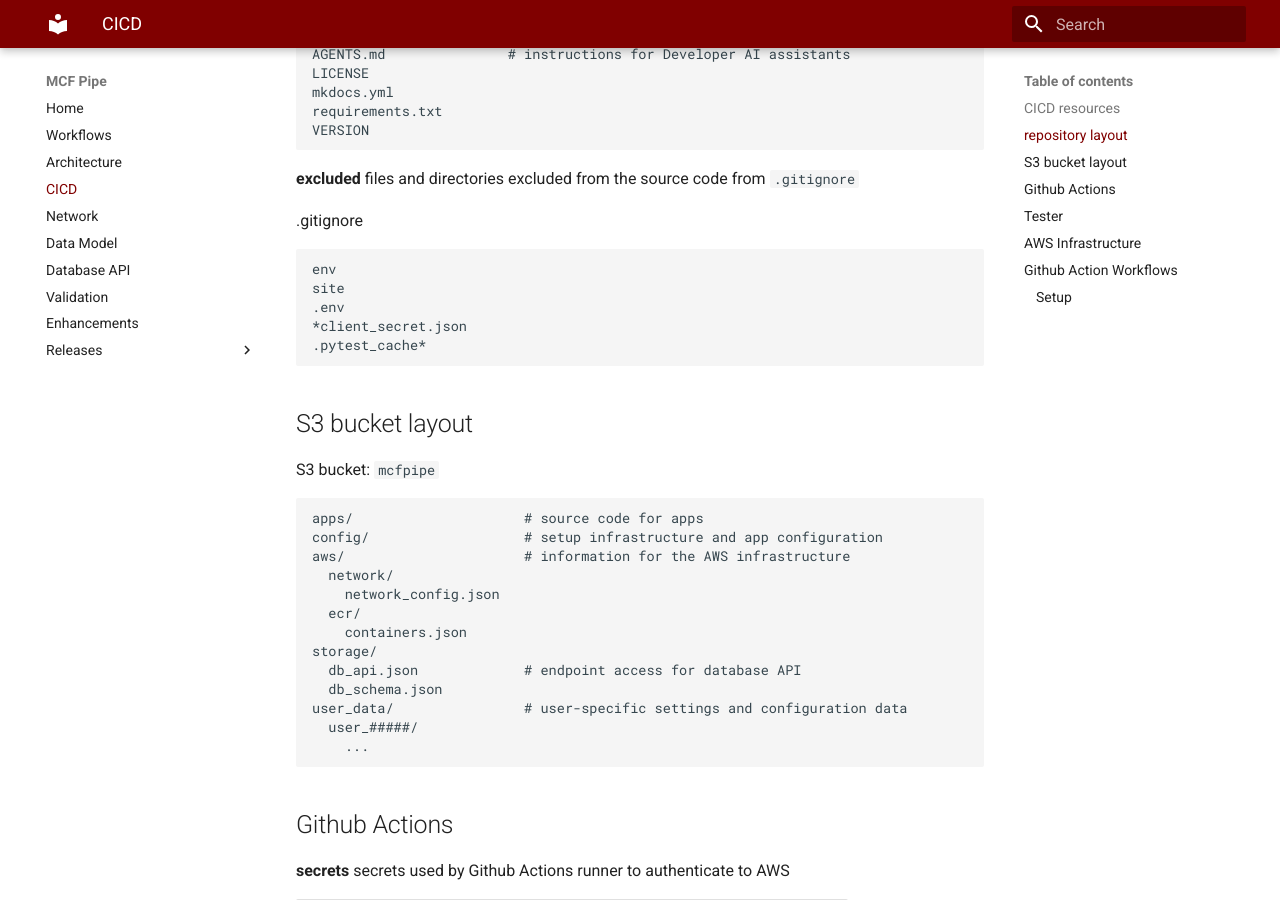
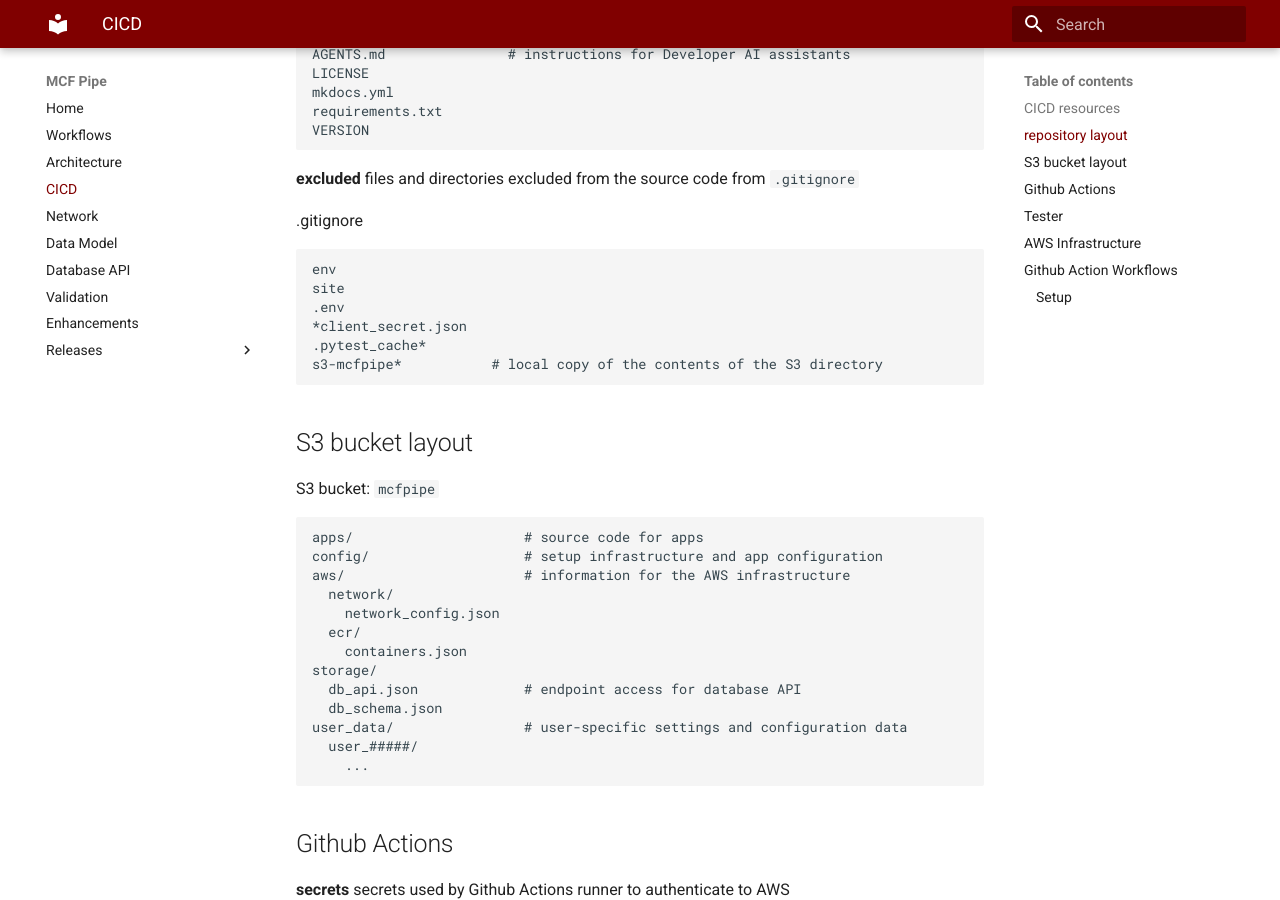
Before and after one commit to yayfalafels/mcfpipe, an MkDocs documentation site: the page built from docs/cicd.md, in a window 1280 px wide and 900 px high, scrolled down 1990 px. Built offline with MkDocs 1.6.1 and Material for MkDocs 9.7.7, drawn with Linux system fonts in a browser that asks for light colours.

Commit message:
cicd doc

````diff
--- a/docs/cicd.md
+++ b/docs/cicd.md
@@ -105,6 +105,7 @@
 .env
 *client_secret.json
 .pytest_cache*
+s3-mcfpipe*           # local copy of the contents of the S3 directory
 ```
 
 ## S3 bucket layout
````
